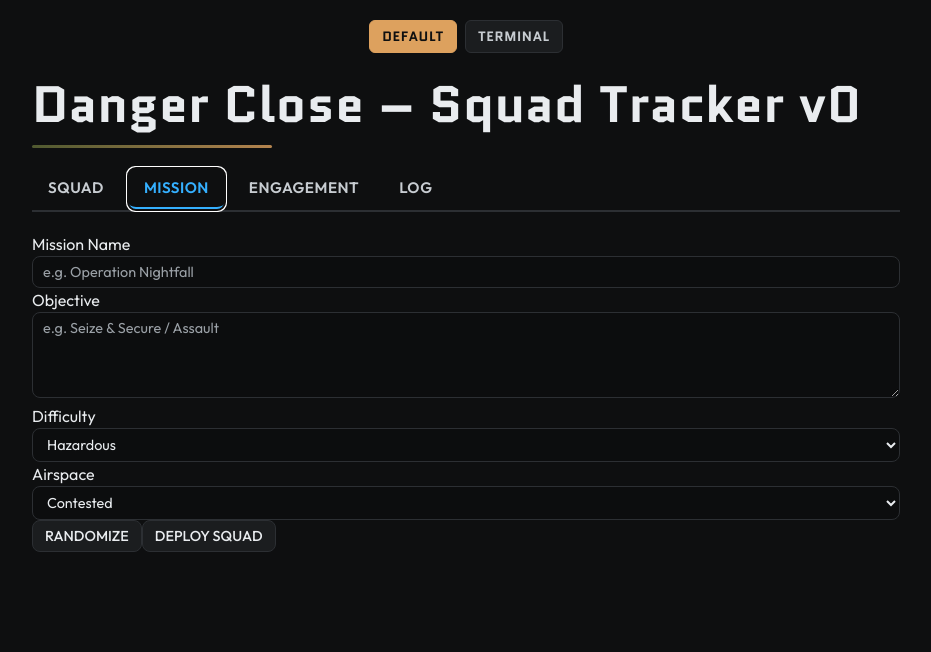
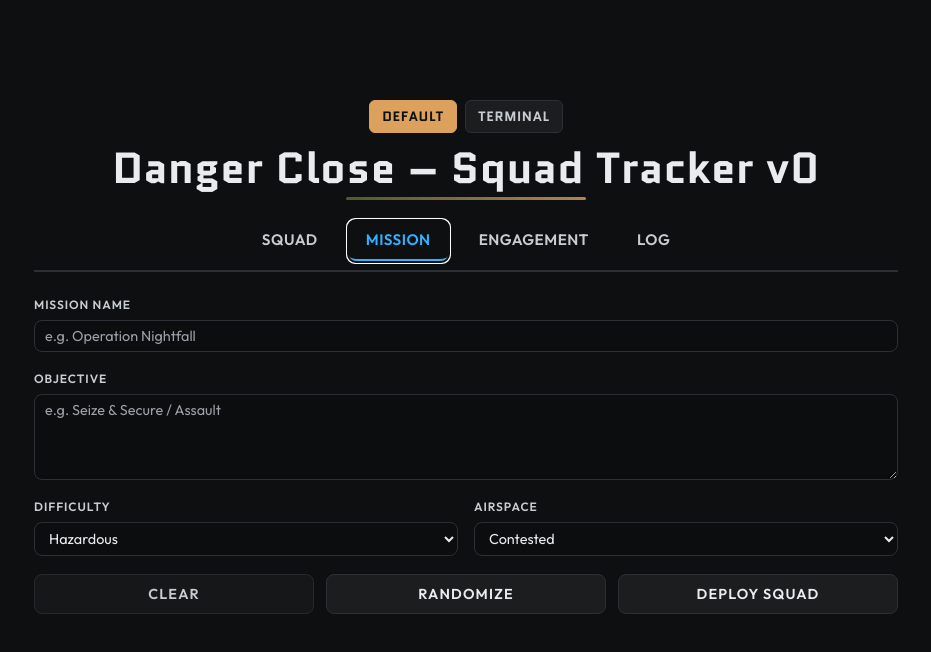
Before and after one commit to lars1808/danger-close-app, a React (Vite) app: page / in a window 1280 px wide. Both pictures are taken after a click on the button "MISSION". Shown: the top 652 px of the page, without its empty margins (174-1105 px from the left). Built offline with nearby package versions, Linux system fonts and the light colour scheme.

Commit message:
Add mission clear control and expand action layout

```diff
--- a/src/features/mission/MissionSetup.tsx
+++ b/src/features/mission/MissionSetup.tsx
@@ -102,6 +102,16 @@ export default function MissionSetup(props: MissionSetupProps) {
     }));
   }
 
+  function handleClearMission() {
+    setMission((prev) => ({
+      ...prev,
+      name: "",
+      objective: "",
+      status: "planning",
+      startTime: undefined,
+    }));
+  }
+
   function handleRandomize() {
     setMission((prev) => ({
       ...prev,
@@ -187,12 +197,21 @@ export default function MissionSetup(props: MissionSetupProps) {
       {/* Buttons Row */}
       <div className="dc-mission-buttons">
         <button
+          type="button"
+          className="dc-btn dc-mission-btn dc-mission-btn--clear"
+          onClick={handleClearMission}
+        >
+          CLEAR
+        </button>
+        <button
+          type="button"
           className="dc-btn dc-mission-btn dc-mission-btn--randomize"
           onClick={handleRandomize}
         >
           RANDOMIZE
         </button>
         <button
+          type="button"
           className="dc-btn dc-mission-btn dc-mission-btn--deploy"
           onClick={handleDeploySquad}
         >
--- a/src/index.css
+++ b/src/index.css
@@ -66,6 +66,7 @@ main {
   width: 100%;
   display: flex;
   justify-content: center;
+  padding: clamp(16px, 5vw, 48px) 0 clamp(40px, 8vw, 72px);
 }
 
 @media (prefers-color-scheme: light) {
--- a/src/styles/danger-close.css
+++ b/src/styles/danger-close.css
@@ -121,26 +121,27 @@ h1, h2, h3 {
 }
 
 .dc-title {
-  font-size: clamp(28px, 4vw, 56px);
-  margin: 24px 0 12px;
+  font-size: clamp(26px, 3.4vw, 48px);
+  margin: 12px 0 4px;
   line-height: 1.1;
+  text-align: center;
   text-shadow: var(--glow);
 }
 
 .dc-subtle-rule {
   height: 3px;
-  width: 240px;
+  width: min(240px, 60%);
   background: linear-gradient(90deg, var(--accent-2), var(--accent));
   border-radius: 2px;
-  margin: 6px 0 18px;
+  margin: 4px auto 20px;
   opacity: 0.8;
 }
 
 /* ==================== LAYOUT ==================== */
 .dc-container {
-  width: min(900px, 95%);
+  width: min(960px, 94%);
   margin: 0 auto;
-  padding: 20px 16px 32px;
+  padding: clamp(24px, 5vw, 44px) clamp(18px, 5vw, 48px) clamp(40px, 7vw, 72px);
 }
 
 .dc-toolbar {
@@ -230,6 +231,57 @@ h1, h2, h3 {
 .dc-select:focus {
   border-color: var(--focus);
   box-shadow: 0 0 0 3px rgb(53 176 255 / 0.15);
+}
+
+/* ==================== MISSION SETUP ==================== */
+.dc-mission-setup {
+  display: flex;
+  flex-direction: column;
+  gap: 18px;
+}
+
+.dc-mission-field {
+  display: flex;
+  flex-direction: column;
+  gap: 6px;
+}
+
+.dc-mission-label {
+  font-size: 0.75rem;
+  font-weight: 600;
+  text-transform: uppercase;
+  letter-spacing: 0.08em;
+  color: var(--text-dim);
+}
+
+.dc-mission-row {
+  display: grid;
+  grid-template-columns: repeat(auto-fit, minmax(160px, 1fr));
+  gap: 16px;
+}
+
+.dc-mission-buttons {
+  display: grid;
+  grid-template-columns: repeat(auto-fit, minmax(140px, 1fr));
+  gap: 12px;
+}
+
+.dc-mission-btn {
+  width: 100%;
+  padding: 10px 12px;
+  font-weight: 600;
+  letter-spacing: 0.08em;
+}
+
+.dc-mission-btn--clear {
+  background: #161719;
+  border-color: #272a2d;
+  color: var(--text-dim);
+}
+
+.dc-mission-btn--clear:hover {
+  background: #1d1f21;
+  color: var(--text);
 }
 
 /* ==================== TABLE WRAPPER ==================== */
@@ -558,13 +610,15 @@ input[type="checkbox"]:hover {
 /* ==================== TAB NAVIGATION ==================== */
 .dc-tab-nav {
   display: flex;
-  gap: 8px;
-  margin: 20px 0;
+  gap: 12px;
+  margin: 16px 0 24px;
+  justify-content: center;
+  padding-bottom: 8px;
   border-bottom: 2px solid var(--border);
 }
 
 .dc-tab-btn {
-  padding: 10px 16px;
+  padding: 10px 18px;
   background: transparent;
   color: var(--text-dim);
   border: none;
@@ -923,8 +977,9 @@ input[type="checkbox"]:hover {
 /* ==================== THEME TOGGLE ==================== */
 .dc-theme-toggle {
   display: flex;
+  flex-wrap: wrap;
   gap: 8px;
-  margin-bottom: 16px;
+  margin: 8px 0 12px;
   justify-content: center;
 }
 
```
